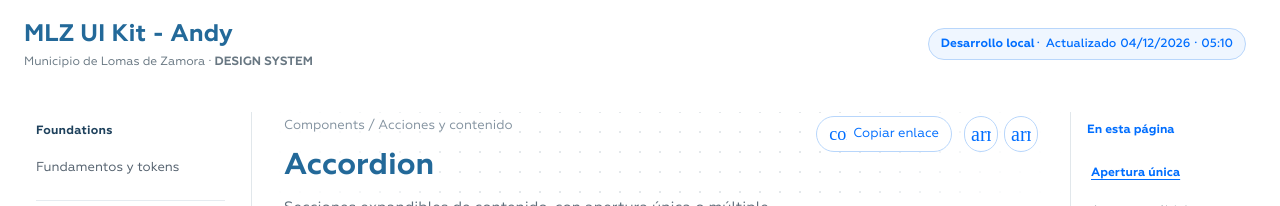
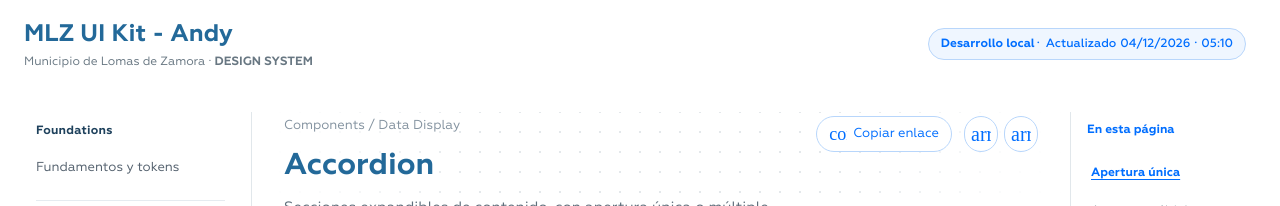
Before and after one commit to SantiagoM96/mlz-muni, a React (Vite) app: page /ui-kit-andy/componentes/acordeon in a window 1280 px wide. Shown: the top 206 px of the page. Built offline with nearby package versions, Linux system fonts and the light colour scheme; a web font is replaced by a local one.

Commit message:
refactor(ui-kit): normalize component family metadata

```diff
--- a/src/pages/andy-kit/andy-kit.registry.ts
+++ b/src/pages/andy-kit/andy-kit.registry.ts
@@ -13,19 +13,19 @@ const componentAliases:Record<string,string>={sede:'filtros',edad:'filtros','mas
 const componentEntries:ReadonlyArray<readonly [ComponentId,string]>=componentGroups.flatMap(group=>group.items as ReadonlyArray<readonly [ComponentId,string]>);
 const componentMeta:Record<ComponentId,{description:string;category:string}>={
  field:{description:'Estructura accesible para asociar etiqueta, control, ayuda, validación y grupos de campos.',category:'Forms'},
- input:{description:'Control de texto de una línea para el ingreso de datos.',category:'Campos de formulario'},
- select:{description:'Selección única, múltiple y con búsqueda; menús desktop y drawers mobile.',category:'Campos de formulario'},
- textarea:{description:'Campos de texto multilínea y sus estados.',category:'Campos de formulario'},
- calendario:{description:'Selector de fechas del producto Deportes Anual, con vistas de mes y año.',category:'Campos de formulario'},
- adjuntos:{description:'Adjunto de documentación y sus estados visuales.',category:'Campos de formulario'},
+ input:{description:'Control de texto de una línea para el ingreso de datos.',category:'Forms'},
+ select:{description:'Selección única, múltiple y con búsqueda; menús desktop y drawers mobile.',category:'Forms'},
+ textarea:{description:'Campos de texto multilínea y sus estados.',category:'Forms'},
+ calendario:{description:'Selector de fechas del producto Deportes Anual, con vistas de mes y año.',category:'Forms'},
+ adjuntos:{description:'Adjunto de documentación y sus estados visuales.',category:'Forms'},
  checkbox:{description:'Selección múltiple con Material Symbols Outlined.',category:'Selection'},
- radio:{description:'Selección exclusiva entre varias alternativas.',category:'Selección'},
- switch:{description:'Activar o desactivar una configuración.',category:'Selección'},
+ radio:{description:'Selección exclusiva entre varias alternativas.',category:'Selection'},
+ switch:{description:'Activar o desactivar una configuración.',category:'Selection'},
  boton:{description:'Acciones primarias, secundarias, de texto y con íconos.',category:'Data Display'},
- chips:{description:'Etiquetas y chips removibles.',category:'Acciones y contenido'},
- tarjeta:{description:'Tarjetas de actividad y resúmenes de inscripción.',category:'Acciones y contenido'},
- mensaje:{description:'Avisos informativos, estados de validación y vacíos.',category:'Acciones y contenido'},
- acordeon:{description:'Secciones expandibles de contenido, con apertura única o múltiple.',category:'Acciones y contenido'},
+ chips:{description:'Etiquetas y chips removibles.',category:'Data Display'},
+ tarjeta:{description:'Tarjetas de actividad y resúmenes de inscripción.',category:'Data Display'},
+ mensaje:{description:'Avisos informativos, estados de validación y vacíos.',category:'Data Display'},
+ acordeon:{description:'Secciones expandibles de contenido, con apertura única o múltiple.',category:'Data Display'},
  'toast':{description:'Notificación temporal y descartable.',category:'Feedback'},
  'skeleton':{description:'Representación del contenido durante la carga.',category:'Feedback'},
  'data-table':{description:'Tabla de registros con filtrado, ordenamiento y estados.',category:'Data Display'},
```
